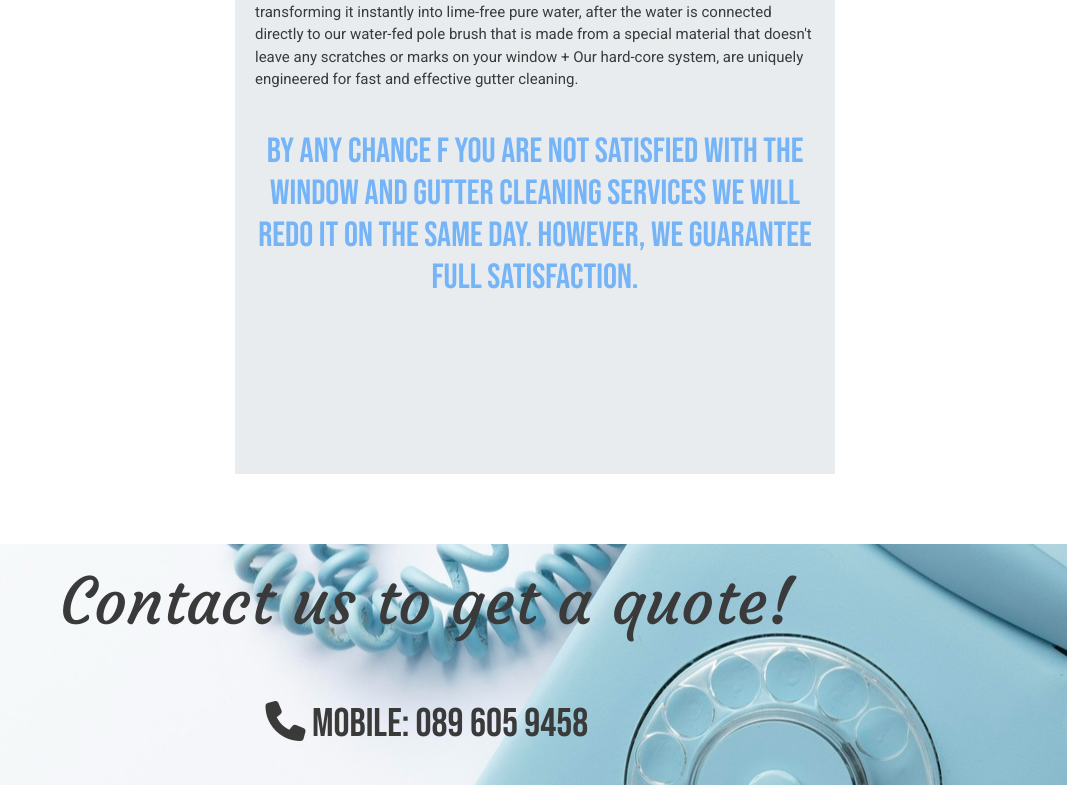
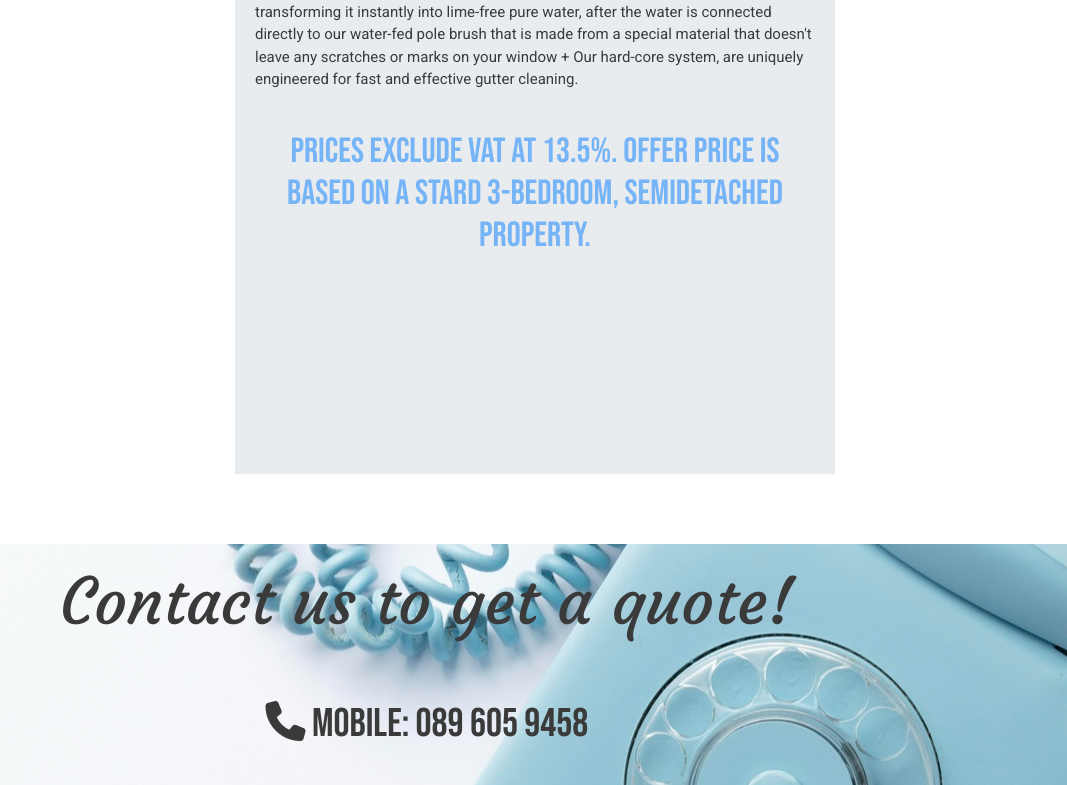
Before and after one commit to gallegodev/carlow_home_services-2, a plain HTML site: page gutters.html in a window 1280 px wide. Shown: the part 1203-1988 px from the top of the page, without its empty margins (213-1280 px from the left). Drawn offline with nearby package versions, Linux system fonts and the light colour scheme.

Commit message:
Update menu-content

```diff
--- a/gutters.html
+++ b/gutters.html
@@ -76,10 +76,7 @@
                     + Our hard-core system, are uniquely engineered for fast and effective gutter cleaning.
                 </p>
                 <br>
-                <h3>By any chance f you are not satisfied with the window and gutter cleaning services we will redo it
-                    on the same day.
-                    However, we guarantee full satisfaction.
-                </h3>
+                <h3>Prices exclude VAT at 13.5%. Offer price is based on a stard 3-bedroom, semidetached property.</h3>
 
             </div>
         </section>
```
Also changed, not shown: windows.html (+5 -7 lines).
